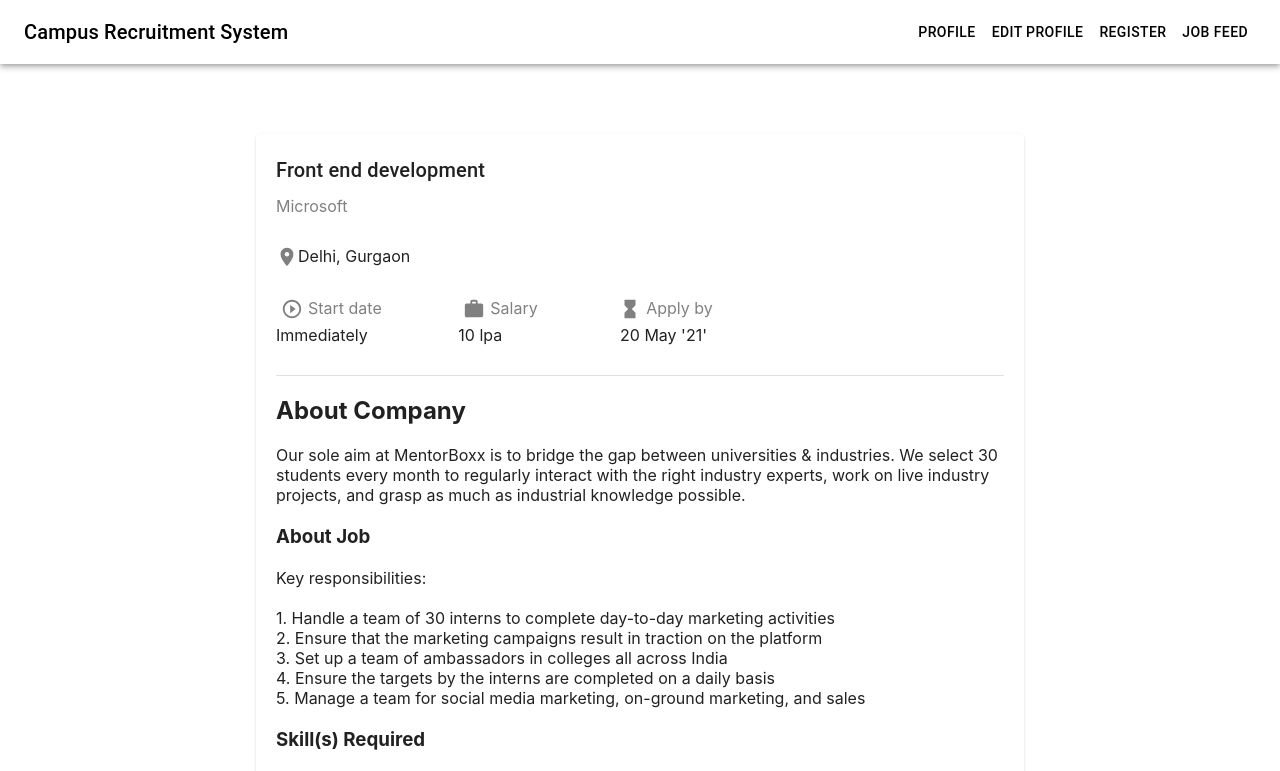
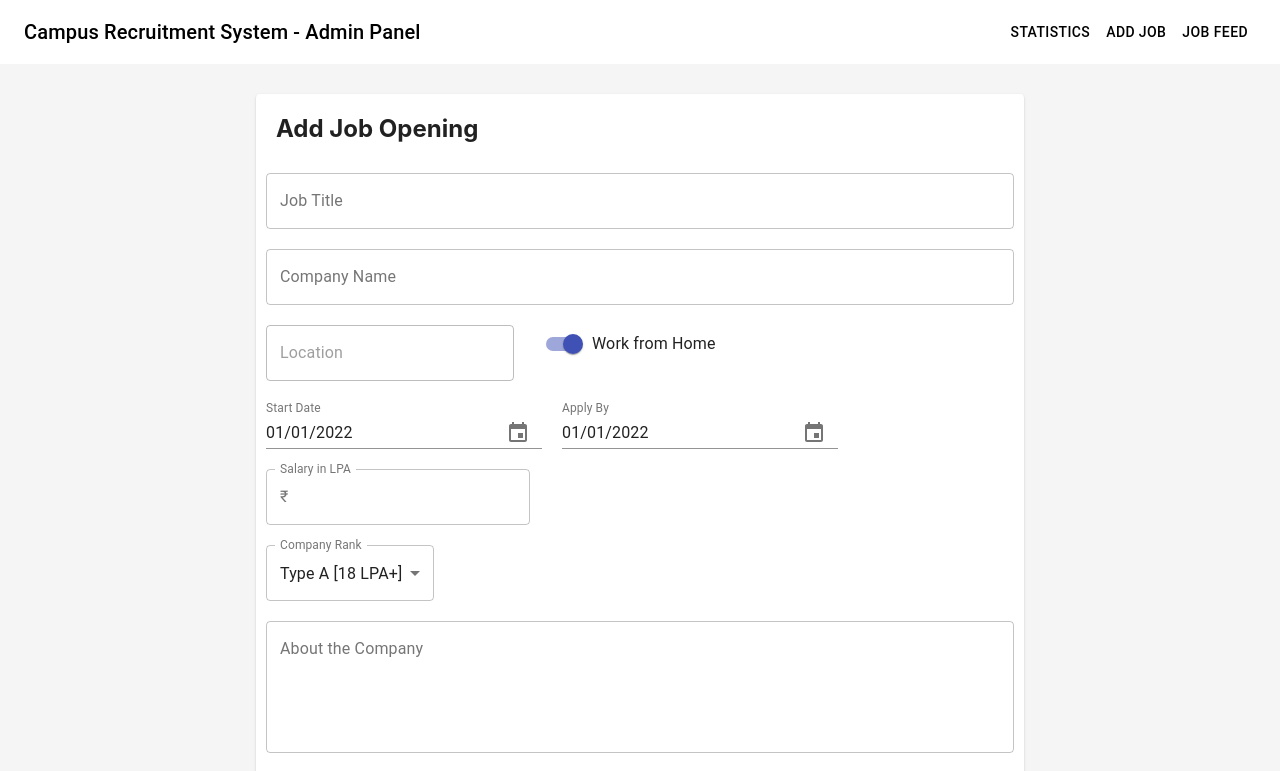
Before and after one commit to Amit-shaw-404/Campus-Recruitment-System, a React (Create React App) app in the folder crs/: page / in a window 1280 px wide. Shown: the top 771 px of the page. Built offline with nearby package versions, Linux system fonts and the light colour scheme.

Commit message:
added admin appbar and addJob form

```diff
--- a/crs/package.json
+++ b/crs/package.json
@@ -3,12 +3,14 @@
   "version": "0.1.0",
   "private": true,
   "dependencies": {
+    "@date-io/date-fns": "^1.3.13",
     "@material-ui/core": "^4.11.4",
     "@material-ui/icons": "^4.11.2",
     "@material-ui/pickers": "^3.3.10",
     "@testing-library/jest-dom": "^5.11.4",
     "@testing-library/react": "^11.1.0",
     "@testing-library/user-event": "^12.1.10",
+    "date-fns": "^2.21.3",
     "react": "^17.0.2",
     "react-dom": "^17.0.2",
     "react-scripts": "4.0.3",
--- a/crs/src/Admin/addJob.js
+++ b/crs/src/Admin/addJob.js
@@ -7,15 +7,23 @@ import FormGroup from '@material-ui/core/FormGroup';
 import FormControlLabel from '@material-ui/core/FormControlLabel';
 import Switch from '@material-ui/core/Switch';
 import "../App.css";
-import { MenuItem, InputAdornment } from '@material-ui/core';
+import { MenuItem, InputAdornment, Typography } from '@material-ui/core';
+import {
+  MuiPickersUtilsProvider,
+  KeyboardTimePicker,
+  KeyboardDatePicker,
+} from '@material-ui/pickers';
+import DateFnsUtils from '@date-io/date-fns';
+import AdminAppbar from './adminAppbar';
+
 
 const useStyles = makeStyles((theme) => ({
   root:{
-    backgroundColor:'#f8f8f8',
+    backgroundColor:'#f5f5f5',
   },
   dashboard:{
     display:'flex',
-    backgroundColor:'#f8f8f8',
+    backgroundColor:'#f5f5f5',
     justifyContent:'center',
     padding: '30px 0px',
     width:'100%'
@@ -32,15 +40,15 @@ const useStyles = makeStyles((theme) => ({
 const ranks = [
     {
       value: 'A',
-      label: 'Type A',
+      label: 'Type A [18 LPA+]',
     },
     {
         value: 'B',
-        label: 'Type B',
+        label: 'Type B [8-18 LPA]',
       },
       {
         value: 'C',
-        label: 'Type C',
+        label: 'Type C [4-8 LPA]',
       },
   ];
 
@@ -62,14 +70,26 @@ export default function AddJob(){
           setRank(event.target.value);
       };
 
+      const [selectedDate, setSelectedDate] = React.useState(new Date('2022-01-01T21:11:54'));
+
+      const handleDateChange = (date) => {
+        setSelectedDate(date);
+      };
+
   const classes=useStyles();
   return(
+    <MuiPickersUtilsProvider utils={DateFnsUtils}>
+
         <div className={classes.root} >
-
+        <AdminAppbar/>
         <div className={classes.dashboard}>
 
           <Grid container className={classes.container}>
             <Paper>
+                <div style={{margin:'20px'}}>
+                  <h2>Add Job Opening</h2>
+                </div>
+
                 <Grid
                 container
                 direction="row"
@@ -96,7 +116,35 @@ export default function AddJob(){
                 direction="row"
                 justify="flex-start"
                 alignItems="flex-start">
-                <TextField className={classes.textField} id="start-date" label="Start Date" variant="outlined"/>
+
+                    <KeyboardDatePicker
+                      disableToolbar
+                      className={classes.textField}
+                      variant="outlined"
+                      format="MM/dd/yyyy"
+                      margin="normal"
+                      id="start-date"
+                      label="Start Date"
+                      value={selectedDate}
+                      onChange={handleDateChange}
+                      KeyboardButtonProps={{
+                        'aria-label': 'change date',
+                      }}
+                    />
+                    <KeyboardDatePicker
+                      disableToolbar
+                      className={classes.textField}
+                      variant="outlined"
+                      format="MM/dd/yyyy"
+                      margin="normal"
+                      id="apply-by"
+                      label="Apply By"
+                      value={selectedDate}
+                      onChange={handleDateChange}
+                      KeyboardButtonProps={{
+                        'aria-label': 'change date',
+                      }}
+                    />
                     <TextField className={classes.textField} id="salary" label="Salary in LPA" variant="outlined"
                         InputProps={{
                         startAdornment: (
@@ -105,7 +153,7 @@ export default function AddJob(){
                             </InputAdornment>
                         ),
                     }}/>
-                <TextField className={classes.textField} id="apply-by" label="Apply By" variant="outlined"/>
+
                 </Grid>
                 <Grid
                 container
@@ -179,5 +227,7 @@ export default function AddJob(){
           </Grid>
         </div>
         </div>
+
+    </MuiPickersUtilsProvider>
       );
 }
--- /dev/null
+++ b/crs/src/Admin/adminAppbar.js
@@ -0,0 +1,36 @@
+import React from 'react';
+import { makeStyles } from '@material-ui/core/styles';
+import AppBar from '@material-ui/core/AppBar';
+import Toolbar from '@material-ui/core/Toolbar';
+import Typography from '@material-ui/core/Typography';
+import Button from '@material-ui/core/Button'
+
+const useStyles = makeStyles((theme) => ({
+  title: {
+    flexGrow: 1,
+  },
+  appbar: {
+    backgroundColor: '#fff',
+    color: '#000'
+  },
+}));
+
+
+export default function StudentAppbar() {
+  const classes = useStyles();
+
+  return (
+    <React.Fragment>
+        <AppBar position="static" className={classes.appbar}>
+          <Toolbar>
+            <Typography variant="h6" className={classes.title}>
+              Campus Recruitment System - Admin Panel
+            </Typography>
+            <Button color="inherit" >Statistics</Button>
+            <Button color="inherit">Add Job</Button>
+            <Button color="inherit">Job Feed</Button>
+          </Toolbar>
+        </AppBar>
+    </React.Fragment>
+  );
+}
--- a/crs/src/index.js
+++ b/crs/src/index.js
@@ -6,13 +6,14 @@ import Homepage from './pages/homepage';
 import Profile from './pages/profile';
 import JobFeed from './Student/JobFeed'
 import JobDetails from './Student/JobDetails';
+import AddJob from './Admin/addJob'
 
 import reportWebVitals from './reportWebVitals';
 import StudentRegistration from './Student/Register/studentRegistration';
 
 ReactDOM.render(
   <React.StrictMode>
-    <JobDetails/>
+    <AddJob/>
   </React.StrictMode>,
   document.getElementById('root')
 );
--- a/crs/src/pages/profile.js
+++ b/crs/src/pages/profile.js
@@ -8,6 +8,7 @@ import Button from '@material-ui/core/Button';
 import Paper from '@material-ui/core/Paper'
 import Grid from '@material-ui/core/Grid'
 import Avatar from '@material-ui/core/Avatar';
+import StudentAppbar from'../Student/studentAppBar';
 
 const useStyles = makeStyles((theme) => ({
   root: {
@@ -16,15 +17,9 @@ const useStyles = makeStyles((theme) => ({
     height: '100vh',
     width: '100%'
   },
-  title: {
-    flexGrow: 1,
-  },
-  appbar: {
-    backgroundColor: '#fff',
-    color: '#000'
-  },
   dashboard: {
-      margin: '20px'
+      margin: '20px',
+      width: '75%'
   },
   avatar: {
     margin: '20px 0px',
@@ -44,18 +39,8 @@ export default function Profile() {
     <React.Fragment>
       <div className={classes.root}>
 
-        <AppBar position="static" className={classes.appbar}>
-          <Toolbar>
-            <Typography variant="h6" className={classes.title}>
-              Campus Recruitment System
-            </Typography>
-            <Button color="inherit" >Profile</Button>
-            <Button color="inherit">Edit Profile</Button>
-            <Button color="inherit">Register</Button>
-            <Button color="inherit">Job Feed</Button>
-          </Toolbar>
-        </AppBar>
-        <Grid container spacing={3} className={classes.dashboard}>
+        <StudentAppbar />
+        <Grid container spacing={3} className={classes.dashboard} justify="center" >
           <Grid item xs={3}>
             <Paper className={classes.paper}>
               <div style={{display:'flex',justifyContent: 'center',alignItems: 'center',}}>
```
Also changed, not shown: 1 other file (tests, documents, lock files or other folders). Lines whose indentation alone changed are shown as unchanged.
